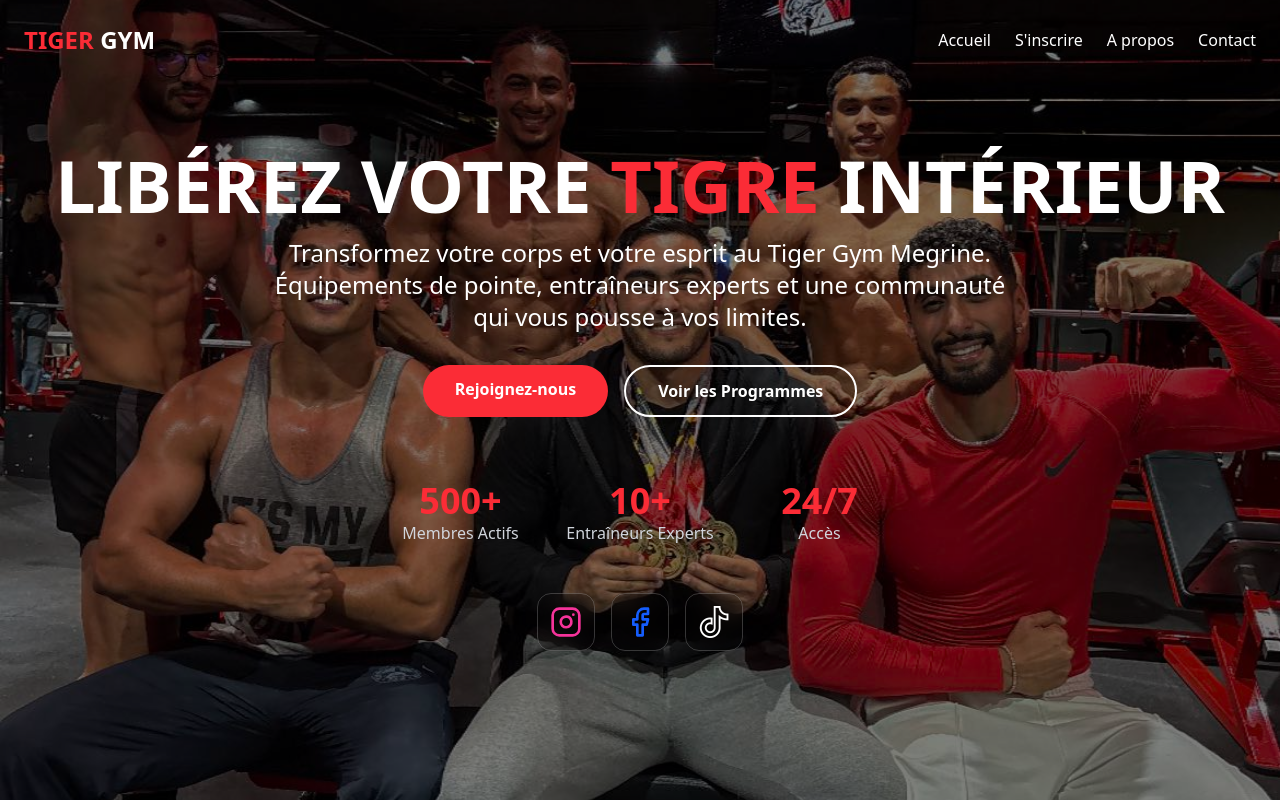
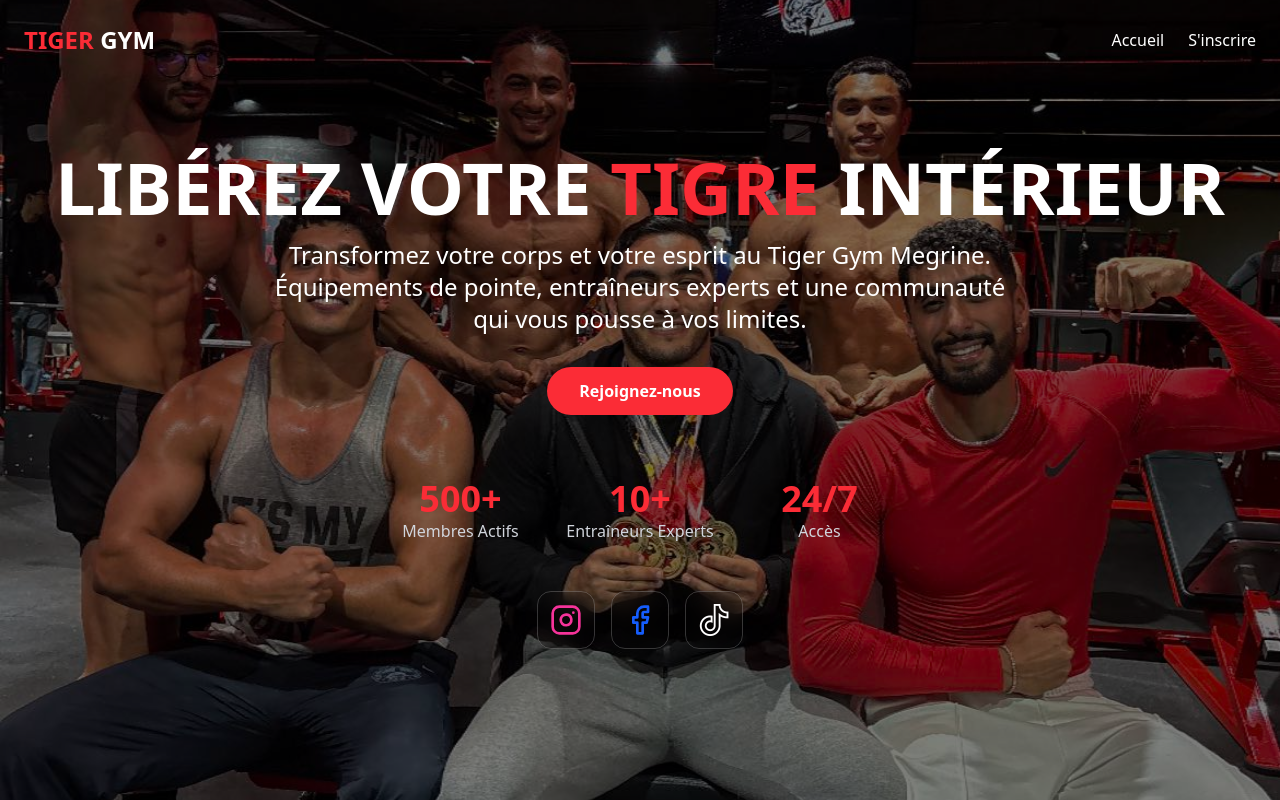
Before and after one commit to ratomidev/tiger-gym-megrine, a Next.js app: page /landing in a window 1280 px wide. Built offline with nearby package versions, Linux system fonts and the light colour scheme; no server answers.

Commit message:
refactor: remove unused links from Navbar and comment out program link in HeroSection

```diff
--- a/components/landing/hero-section.tsx
+++ b/components/landing/hero-section.tsx
@@ -22,12 +22,12 @@ export default function HeroSection() {
         >
           Rejoignez-nous
         </Link>
-        <Link
+        {/* <Link
           href="/programs"
           className="px-8 py-3 border-2 border-white hover:bg-white hover:text-black text-white rounded-full font-semibold transition-all duration-200"
         >
           Voir les Programmes
-        </Link>
+        </Link> */}
       </div>
 
       {/* Stats Section */}
--- a/components/landing/navbar.tsx
+++ b/components/landing/navbar.tsx
@@ -9,8 +9,6 @@ import { Menu as MenuIcon, X as XIcon } from "lucide-react";
 const LINKS = [
   { label: "Accueil", href: "/landing" },
   { label: "S'inscrire", href: "/register" },
-  { label: "A propos", href: "/about" },
-  { label: "Contact", href: "/contact" },
 ];
 
 export default function Navbar() {
```
